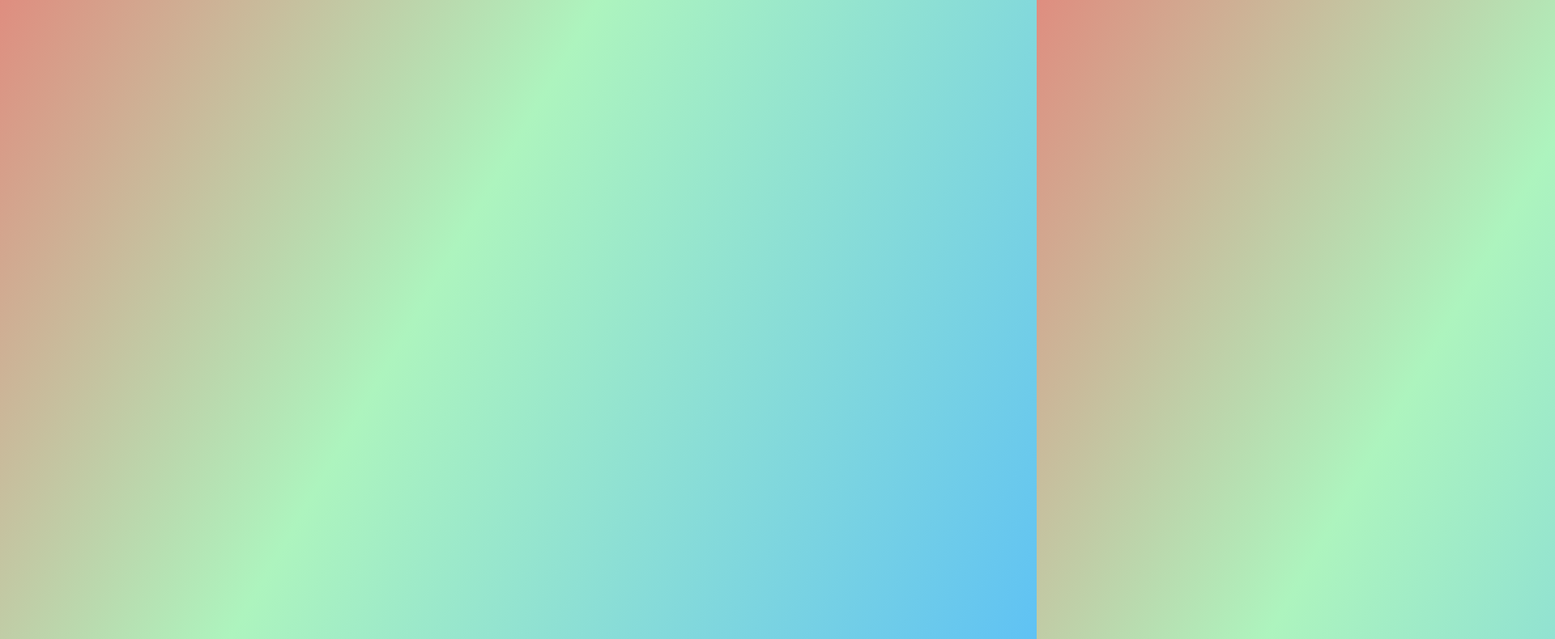
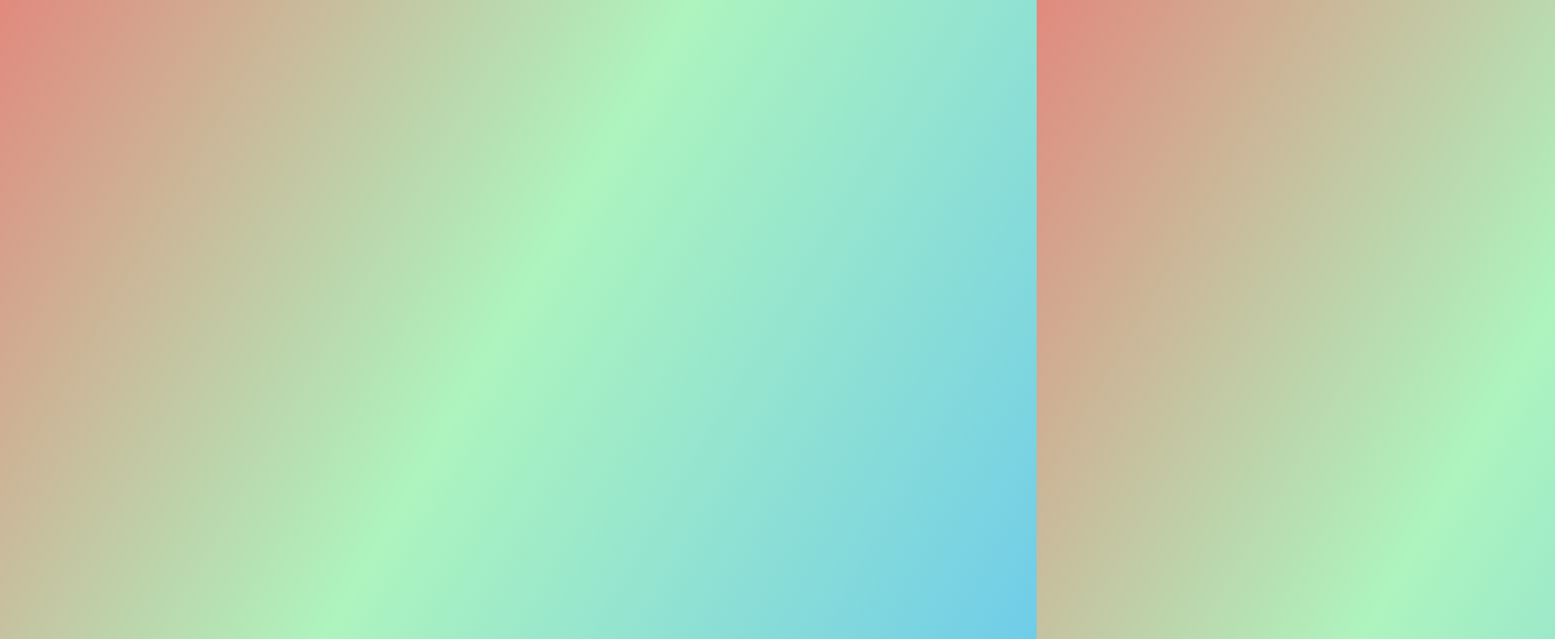
Before and after one commit to goodfeeling4/domain, a plain HTML site: page index.html in a window 1280 px wide. Shown: the part 445-1235 px from the top of the page at 81% size, 1920 px wide, since content can reach past the window. Drawn offline with Linux system fonts and the light colour scheme.

Commit message:
Update index.html

```diff
--- a/index.html
+++ b/index.html
@@ -13,8 +13,8 @@
             background-image: linear-gradient(120deg, #f06a6a 0%,#adf4be 50%, #5fc2f4  100%);
             background-size: 100% 100%;
             text-align: center;
-            height: 150vh;
-            width: 150vw;
+            height: 200vh;
+            width: 200vw;
         }
         h1{
             font-size: 40px;
```
